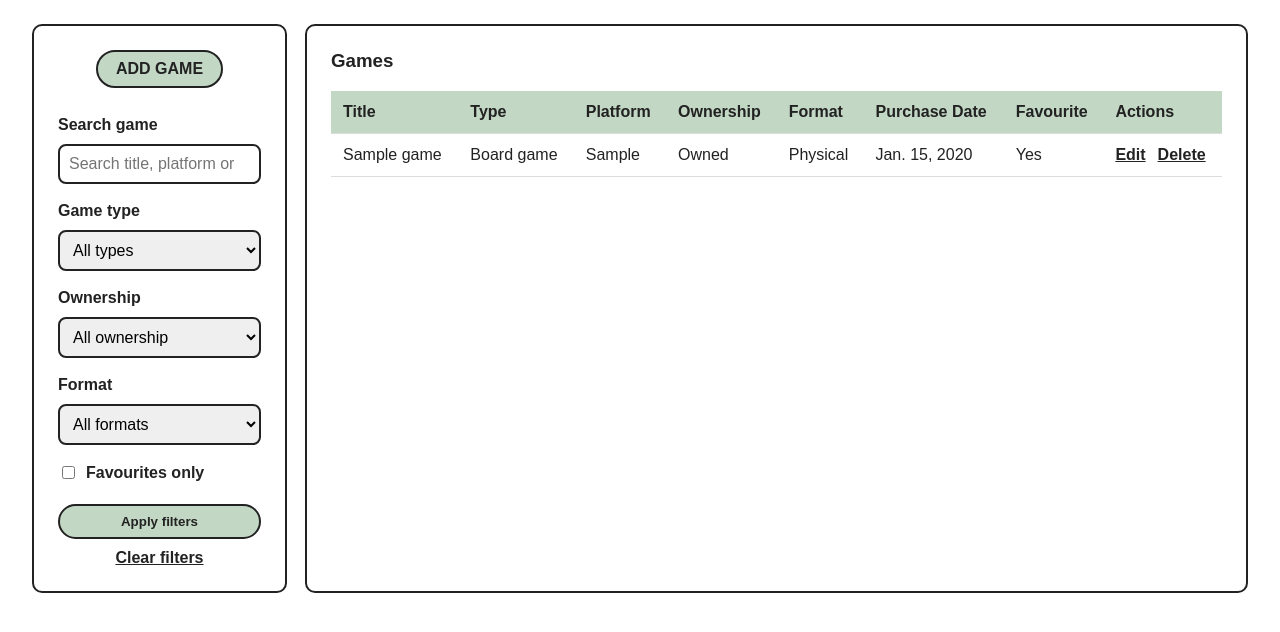
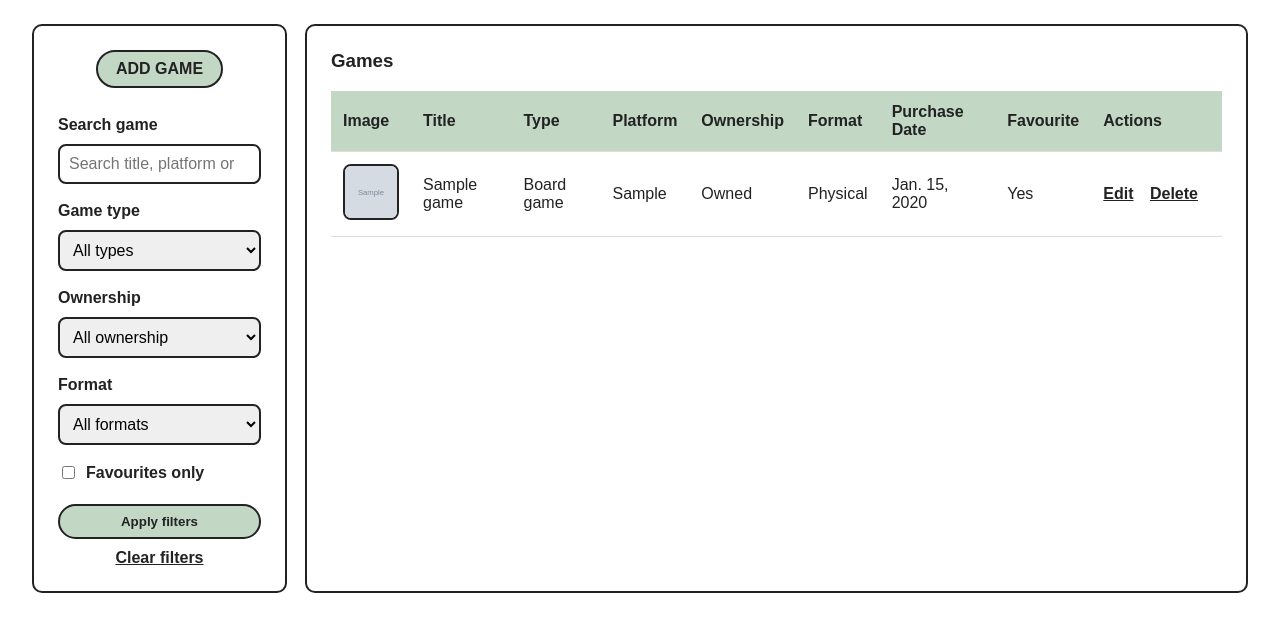
Before and after one commit to DarthCookie45/GameShelf, a Django app: page /games/ in a window 1280 px wide. Shown: the part 60-692 px from the top of the page. Run offline with Django 5.2, Linux system fonts and the light colour scheme; a user stored in the database is signed in; tables that the repository leaves empty hold one stand-in row (values such as "Sample post"); grey boxes marked "Sample" are stand-in pictures.

Commit message:
Display uploaded game images

```diff
--- a/config/urls.py
+++ b/config/urls.py
@@ -14,6 +14,8 @@ Including another URLconf
     1. Import the include() function: from django.urls import include, path
     2. Add a URL to urlpatterns:  path('blog/', include('blog.urls'))
 """
+from django.conf import settings
+from django.conf.urls.static import static
 from django.contrib import admin
 from django.contrib.auth import views as auth_views
 from django.urls import include, path
@@ -37,3 +39,6 @@ urlpatterns = [
         name='logout',
     ),
 ]
+
+if settings.DEBUG:
+    urlpatterns += static(settings.MEDIA_URL, document_root=settings.MEDIA_ROOT)
--- a/games/templates/games/game_form.html
+++ b/games/templates/games/game_form.html
@@ -94,7 +94,11 @@
                 </div>
 
                 <div class="image-placeholder">
-                    Image upload preview area
+                    {% if form.instance.image %}
+                        <img class="image-preview" src="{{ form.instance.image.url }}" alt="{{ form.instance.title }}">
+                    {% else %}
+                        Image upload preview area
+                    {% endif %}
                 </div>
             </aside>
         </div>
--- a/games/templates/games/games_list.html
+++ b/games/templates/games/games_list.html
@@ -65,6 +65,7 @@
                 <table class="games-table">
                     <thead>
                         <tr>
+                            <th>Image</th>
                             <th><a href="?sort={{ title_sort }}">Title</a></th>
                             <th><a href="?sort={{ type_sort }}">Type</a></th>
                             <th><a href="?sort={{ platform_sort }}">Platform</a></th>
@@ -78,6 +79,13 @@
                     <tbody>
                         {% for game in games %}
                             <tr>
+                                <td>
+                                    {% if game.image %}
+                                        <img class="game-thumb" src="{{ game.image.url }}" alt="{{ game.title }}">
+                                    {% else %}
+                                        <span class="no-thumb">No image</span>
+                                    {% endif %}
+                                </td>
                                 <td>{{ game.title }}</td>
                                 <td>{{ game.get_game_type_display }}</td>
                                 <td>{{ game.platform }}</td>
--- a/static/css/style.css
+++ b/static/css/style.css
@@ -419,13 +419,14 @@ body {
 /*-- Edit/Delete Game Actions --*/
 
 .table-actions {
-    display: flex;
-    gap: 12px;
+    white-space: nowrap;
 }
 
 .table-actions a {
     color: var(--coal);
+    display: inline-block;
     font-weight: bold;
+    margin-right: 12px;
 }
 
 .delete-panel {
@@ -450,6 +451,27 @@ body {
 
 .danger-button {
     background: #ffd6d6;
+}
+
+/*-- Game Image --*/
+.game-thumb {
+    border: 2px solid var(--coal);
+    border-radius: 8px;
+    height: 56px;
+    object-fit: cover;
+    width: 56px;
+}
+
+.no-thumb {
+    color: #666666;
+    font-size: 0.9rem;
+}
+
+.image-preview {
+    border-radius: 8px;
+    max-height: 190px;
+    max-width: 100%;
+    object-fit: cover;
 }
 
 /*-- Responsive Styles --*/
```
Also changed, not shown: TESTING.md (+4 -0 lines).
